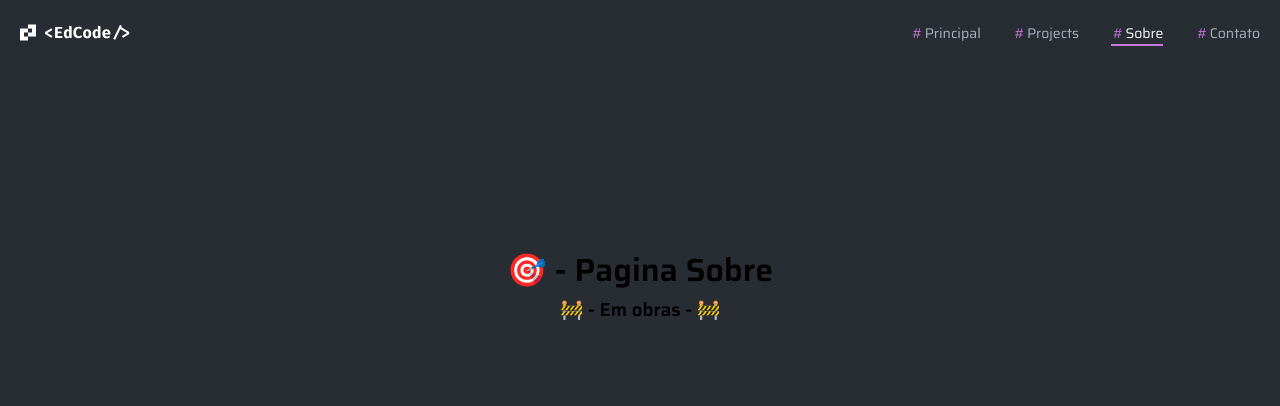
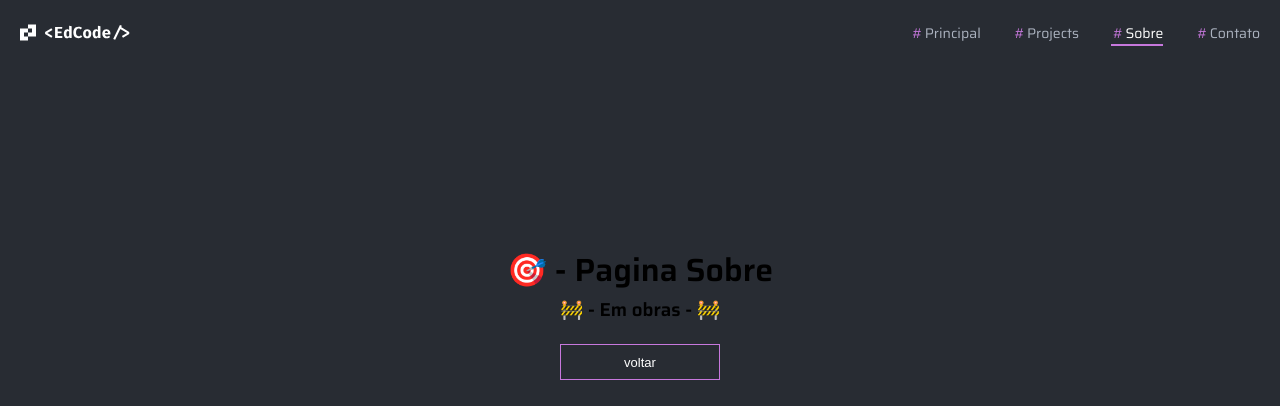
Before and after one commit to edfragoso/portfolio, a Next.js app in the folder new-portfolio/: page /about in a window 1280 px wide. Shown: the top 406 px of the page. Built offline with nearby package versions, Linux system fonts and the light colour scheme.

Commit message:
feat: add submitButton goBack

```diff
--- a/new-portfolio/src/app/about/page.tsx
+++ b/new-portfolio/src/app/about/page.tsx
@@ -1,5 +1,6 @@
 'use client'
 
+import { SubmitButton } from "@/components/atoms/SubmitButton";
 import styled from "styled-components";
 
 const Temp = styled.main`
@@ -17,6 +18,7 @@ export default function Project() {
     <Temp>
       <h1>🎯 - Pagina Sobre</h1>
       <h3>🚧 - Em obras - 🚧</h3>
+      <SubmitButton title={"voltar"} navigate={"/"}/>
     </Temp>
     </>
   );
--- a/new-portfolio/src/app/contact/page.tsx
+++ b/new-portfolio/src/app/contact/page.tsx
@@ -1,4 +1,5 @@
 'use client'
+import { SubmitButton } from "@/components/atoms/SubmitButton";
 import styled from "styled-components";
 
 const Temp = styled.main`
@@ -14,6 +15,7 @@ export default function Contact() {
     <Temp>
       <h1>🎯 - Pagina Contatos</h1>
       <h3>🚧 - Em obras - 🚧</h3>
+      <SubmitButton title={"voltar"} navigate={"/"}/>
     </Temp>
   );
 }
```
Also changed, not shown: new-portfolio/src/app/projects/page.tsx (+6 -1 lines).
